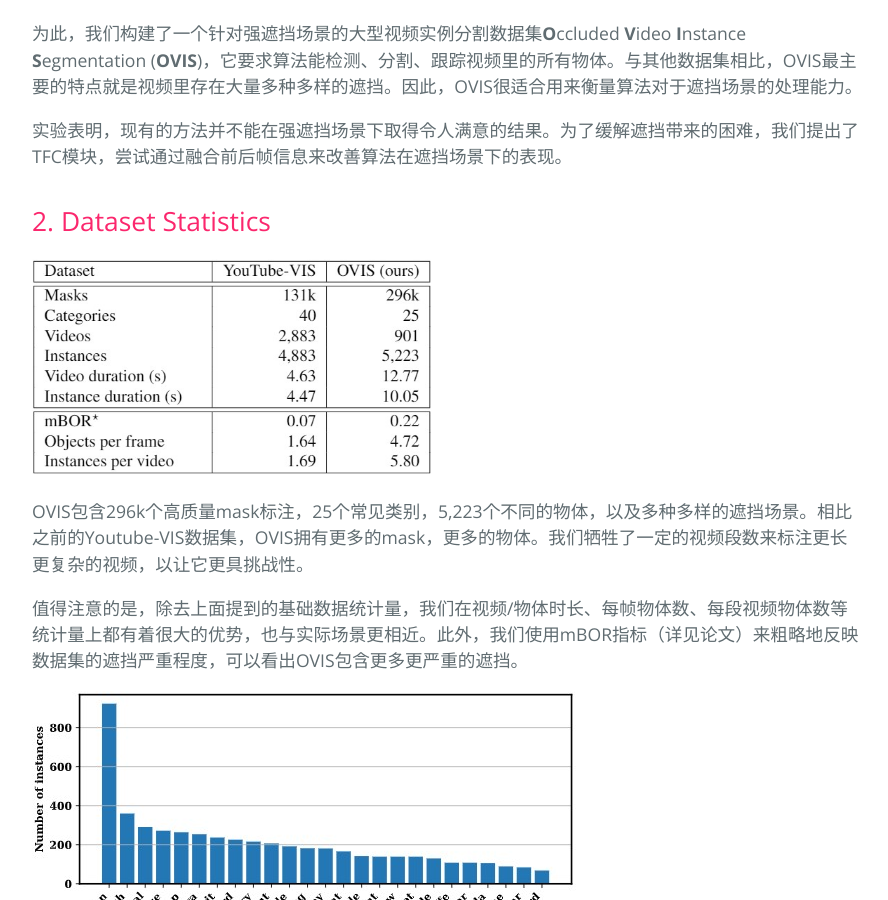
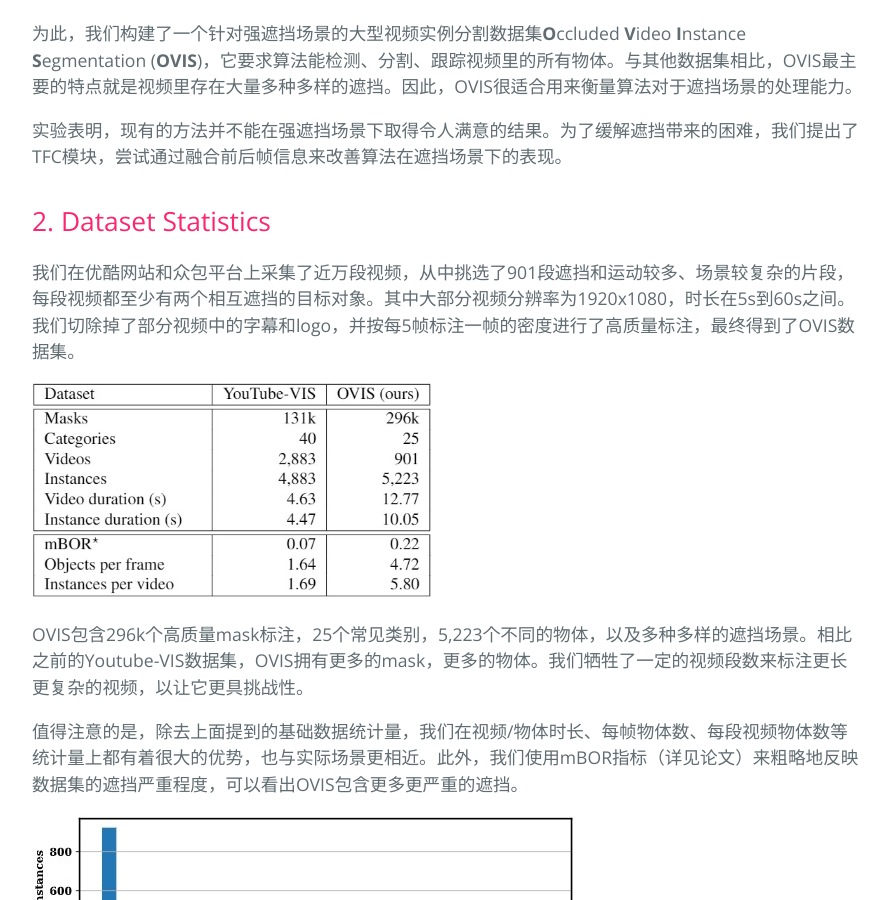
Before and after one commit to qjy981010/OVIS, a Jekyll site: the page built from index.md, in a window 1280 px wide and 900 px high, scrolled down 620 px. Shown: the whole window, without its empty margins (192-1080 px from the left). Built offline with Jekyll 4.4.1, drawn with Linux system fonts in a browser that asks for light colours; formulas are drawn with MathJax 3; some of the changed text lies outside the part shown.

Commit message:
0206 initial blog add more webp

```diff
--- a/index.md
+++ b/index.md
@@ -30,6 +30,8 @@
 
 
 ## 2. Dataset Statistics
+
+我们在优酷网站和众包平台上采集了近万段视频，从中挑选了901段遮挡和运动较多、场景较复杂的片段，每段视频都至少有两个相互遮挡的目标对象。其中大部分视频分辨率为1920x1080，时长在5s到60s之间。我们切除掉了部分视频中的字幕和logo，并按每5帧标注一帧的密度进行了高质量标注，最终得到了OVIS数据集。
 
 <!-- ![](data/table1.jpg) -->
 <img src="data/table1.jpg" alt="3021160" width="400" height="215">
@@ -69,7 +71,7 @@
 
 此外，从上图左上角视频片段可以看出OVIS的标注质量很高，我们对笼子的网格、动物的毛发都做了精细的标注。
 
-<!-- *更多可视化样例见文末* -->
+*更多可视化样例见文末*
 
 
 ## 4. Temporal Feature Calibration
@@ -106,3 +108,41 @@
 我们针对遮挡场景下的视频实例分割任务贡献了一个大型数据集OVIS。作为继Youtube-VIS之后的第二个视频实例分割benchmark，OVIS主要设计用于衡量模型处理遮挡场景的能力。实验表明现有方法在OVIS上的表现远差于Youtube-VIS，因此，视觉模型对遮挡场景的理解还有很长的路要走。我们也尝试了利用相邻帧信息来缓解遮挡带来的影响，相比之前的方法有明显的提升。我们希望我们的工作能对遮挡问题的研究有所帮助。
 
 *更多细节请见论文*
+
+
+
+<table style="display:flex;justify-content:center;border:0" rules=none frame=void >
+<tr>
+<td><img src="./data/webp_more/2524877_0_170.webp" width="213" height="120" />
+</td>
+<td><img src="./data/webp_more/2591274.webp" width="213" height="120">
+</td>
+<td><img src="./data/webp_more/2592058.webp" width="213" height="120">
+</td>
+</tr>
+<tr>
+<td><img src="./data/webp_more/2592138.webp" width="213" height="120">
+</td>
+<td><img src="./data/webp_more/2932109.webp" width="213" height="120">
+</td>
+<td><img src="./data/webp_more/2932131.webp" width="213" height="120">
+</td>
+</tr>
+<tr>
+<td><img src="./data/webp_more/2932134.webp" width="213" height="120">
+</td>
+<td><img src="./data/webp_more/3163218.webp" width="213" height="120">
+</td>
+<td><img src="./data/webp_more/3383476.webp" width="213" height="120">
+</td>
+</tr>
+<tr>
+<td><img src="./data/webp_more/3441792.webp" width="213" height="120">
+</td>
+<td><img src="./data/webp_more/3441794.webp" width="213" height="120">
+</td>
+<td><img src="./data/webp_more/3441797.webp" width="213" height="120">
+</td>
+</tr>
+</table>
+<center><i>Visualization examples of the annotations.</i></center>
```
Also changed, not shown: compose_gif.py (+22 -8 lines), data/webp_more/2524877_0_170.webp (added), data/webp_more/2591274.webp (added), data/webp_more/2592058.webp (added), data/webp_more/2592138.webp (added), data/webp_more/2932109.webp (added), data/webp_more/2932131.webp (added), data/webp_more/2932134.webp (added), data/webp_more/3163218.webp (added), data/webp_more/3383476.webp (added), data/webp_more/3441792.webp (added), data/webp_more/3441797.webp (added), 1 other file.
